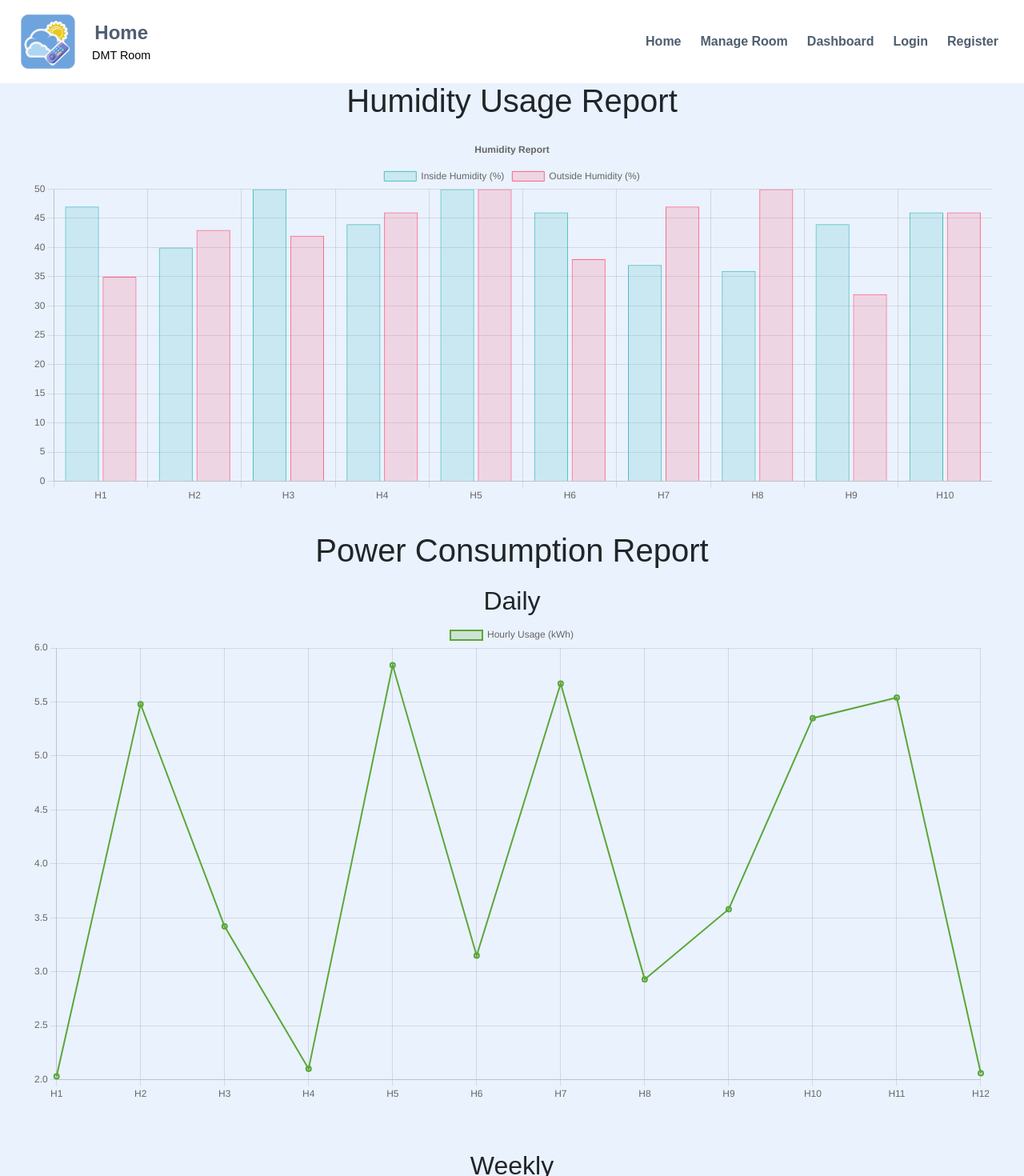
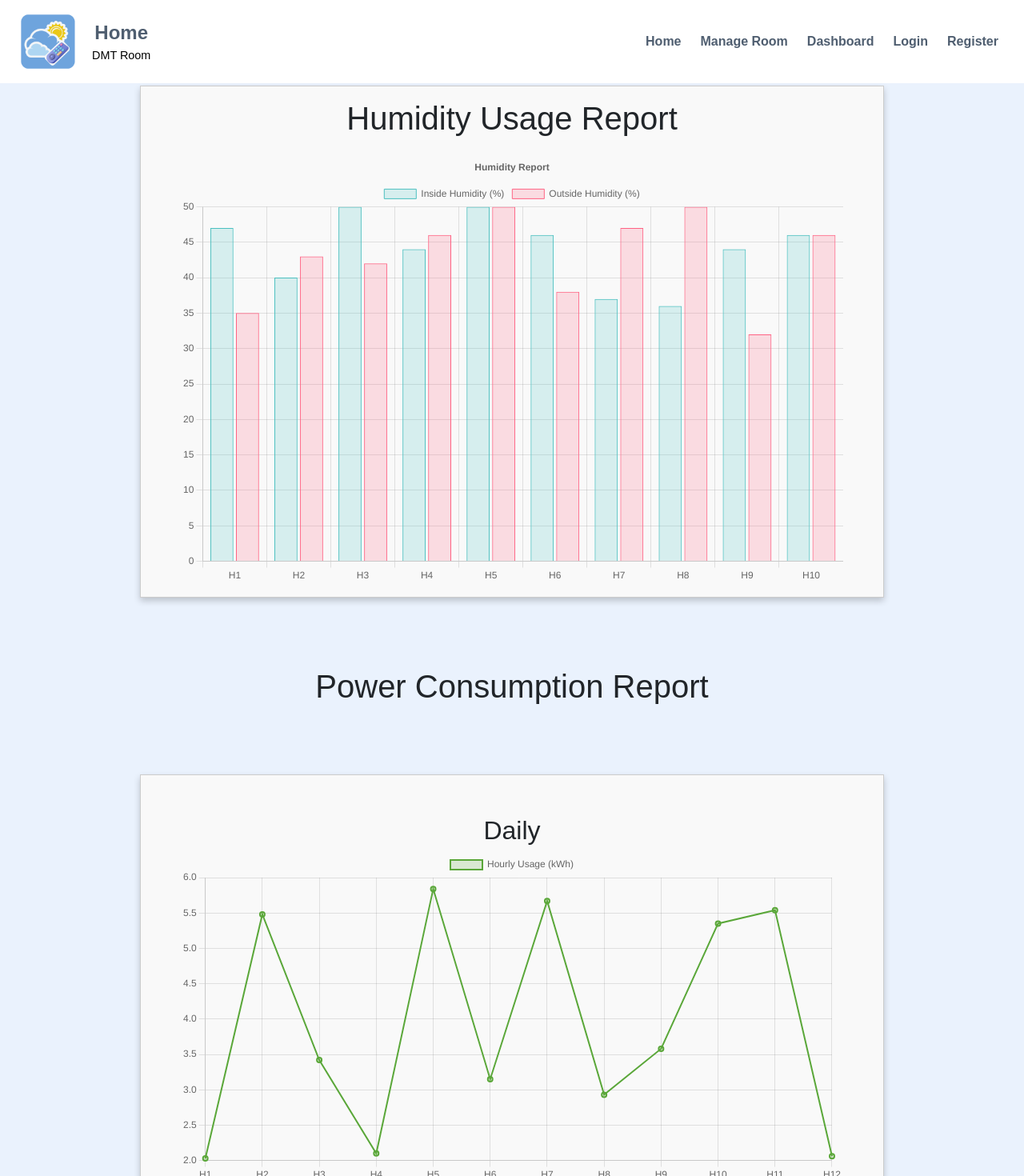
Before and after one commit to MaryAngeleen16/OptiCoolWeb, a React (Create React App) app in the folder frontend/: page /dashboard in a window 1280 px wide. Shown: the top 1470 px of the page at 80% size. Built offline with nearby package versions, Linux system fonts and the light colour scheme.

Commit message:
added and modified charts

```diff
--- a/frontend/src/Dashboard/Dashb.js
+++ b/frontend/src/Dashboard/Dashb.js
@@ -4,6 +4,8 @@ import './Dashboard.css';
 import Header from '../Components/Layouts/Header';
 import HumidityUsage from './HumidityUsage';
 import ElectricityUsage from './ElectricityUsage';
+import TemperatureUsage from './TemperatureUsage';
+import './StylesUsage.css';
 const Dashb = () => {
   return (
     <div className="dashboard-container">
@@ -12,6 +14,8 @@ const Dashb = () => {
          <HumidityUsage/>
 
          <ElectricityUsage/>
+
+         <TemperatureUsage />
     </div>
   );
 };
--- a/frontend/src/Dashboard/Dashboard.css
+++ b/frontend/src/Dashboard/Dashboard.css
@@ -3,6 +3,7 @@
   font-family: Arial, sans-serif;
   text-align: center;
   padding: 20px;
+
 }
 
 .dashboard-header {
--- a/frontend/src/Dashboard/ElectricityUsage.js
+++ b/frontend/src/Dashboard/ElectricityUsage.js
@@ -1,7 +1,7 @@
 import React from 'react';
 import { Line } from 'react-chartjs-2';
 import { Chart as ChartJS, CategoryScale, LinearScale, LineElement, PointElement, Title, Tooltip, Legend } from 'chart.js';
-
+import './StylesUsage.css';
 // Register the necessary Chart.js components
 ChartJS.register(CategoryScale, LinearScale, LineElement, PointElement, Title, Tooltip, Legend);
 
@@ -63,10 +63,10 @@ const ElectricityUsage = () => {
     const hourlyData = data[0].hourlyUsage;
 
     return (
-        <div style={{ padding: '20px' }}>
+        <div>
             <h1 style={{ textAlign: 'center', marginBottom: '20px' }}>Power Consumption Report</h1>
 
-            <section style={{  marginBottom: '5%' }}>
+            <section className="general-div">
                 <h2 >Daily</h2>
                 <Line
                     data={{
@@ -90,7 +90,7 @@ const ElectricityUsage = () => {
                 />
             </section>
 
-            <section style={{  marginBottom: '5%' }}>
+            <section className="general-div">
                 <h2>Weekly</h2>
                 <Line
                     data={{
@@ -114,7 +114,7 @@ const ElectricityUsage = () => {
                 />
             </section>
 
-            <section style={{  marginBottom: '5%' }}>
+            <section className="general-div">
                 <h2>Monthly</h2>
                 <Line
                     data={{
--- a/frontend/src/Dashboard/HumidityUsage.js
+++ b/frontend/src/Dashboard/HumidityUsage.js
@@ -9,6 +9,7 @@ import {
     Tooltip,
     Legend,
 } from 'chart.js';
+import './StylesUsage.css';
 
 // Register the required components for Chart.js
 ChartJS.register(BarElement, CategoryScale, LinearScale, Title, Tooltip, Legend);
@@ -80,7 +81,7 @@ const HumidityUsage = () => {
     };
 
     return (
-        <div style={{ padding: '20px', height: '500px', marginTop: '5%', marginBottom: '5%' }}>
+        <div className='general-div'>
          <h1 style={{ textAlign: 'center', marginBottom: '20px' }}>Humidity Usage Report</h1>
 
             <Bar data={barChartData} options={options} />
--- /dev/null
+++ b/frontend/src/Dashboard/StylesUsage.css
@@ -0,0 +1,16 @@
+.general-div {
+    padding: 4%;
+    max-width: 75%;
+    height: auto; /* Allow height to adjust based on content */
+    margin: 7% auto;
+    display: flex; /* Enables flexbox */
+    flex-direction: column; /* Ensures elements stack vertically */
+    align-items: center;
+    justify-content: center;
+    border: 1px solid #ccc;
+    box-shadow: 0px 4px 8px rgba(0, 0, 0, 0.2);
+    background-color: #f9f9f9;
+    overflow: hidden; /* Prevent content overflow */
+    min-height: 400px; /* Optional: Set a minimum height for consistent styling */
+    max-height: 80vh; /* Optional: Limits height to 80% of the viewport height */
+}
--- /dev/null
+++ b/frontend/src/Dashboard/TemperatureUsage.js
@@ -0,0 +1,82 @@
+import React from 'react';
+import { Bar } from 'react-chartjs-2';
+import { Chart as ChartJS, CategoryScale, LinearScale, BarElement, Title, Tooltip, Legend } from 'chart.js';
+import './StylesUsage.css';
+ChartJS.register(CategoryScale, LinearScale, BarElement, Title, Tooltip, Legend);
+
+// Generate dummy temperature data
+const generateDummyTemperatureData = () => {
+    const dummyData = [];
+    const totalDays = 7; // One week
+    const hoursPerDay = 10; // 10 hours of data per day
+
+    for (let day = 1; day <= totalDays; day++) {
+        const hourlyTemperatureInside = [];
+        const hourlyTemperatureOutside = [];
+        for (let hour = 1; hour <= hoursPerDay; hour++) {
+            hourlyTemperatureInside.push(Math.floor(Math.random() * (45 - 16) + 16)); // Inside temp between 16°C and 45°C
+            hourlyTemperatureOutside.push(Math.floor(Math.random() * (45 - 16) + 16)); // Outside temp between 16°C and 45°C
+        }
+        dummyData.push({
+            date: `Day ${day}`,
+            hourlyTemperatureInside,
+            hourlyTemperatureOutside,
+        });
+    }
+    return dummyData;
+};
+
+const TemperatureUsage = () => {
+    const data = generateDummyTemperatureData();
+    const dailyTemperatureInside = data[0].hourlyTemperatureInside;
+    const dailyTemperatureOutside = data[0].hourlyTemperatureOutside;
+
+    // Prepare the bar chart data
+    const barChartData = {
+        labels: Array.from({ length: dailyTemperatureInside.length }, (_, i) => `H${i + 1}`),
+        datasets: [
+            {
+                label: 'Inside Temperature (°C)',
+                data: dailyTemperatureInside,
+                backgroundColor: 'rgba(75, 192, 192, 0.2)',
+                borderColor: 'rgb(75, 192, 126)',
+                borderWidth: 1,
+            },
+            {
+                label: 'Outside Temperature (°C)',
+                data: dailyTemperatureOutside,
+                backgroundColor: 'rgba(255, 99, 132, 0.2)',
+                borderColor: 'rgb(239, 124, 52)',
+                borderWidth: 1,
+            },
+        ],
+    };
+
+    const options = {
+        responsive: true,
+        maintainAspectRatio: false,
+        plugins: {
+            legend: {
+                position: 'top',
+            },
+            title: {
+                display: true,
+                text: 'Temperature Report',
+            },
+        },
+        scales: {
+            y: {
+                beginAtZero: true,
+            },
+        },
+    };
+
+    return (
+        <div className="general-div">
+            <h1 style={{ textAlign: 'center', marginBottom: '20px' }}>Temperature Usage Report</h1>
+            <Bar data={barChartData} options={options} />
+        </div>
+    );
+};
+
+export default TemperatureUsage;
```
